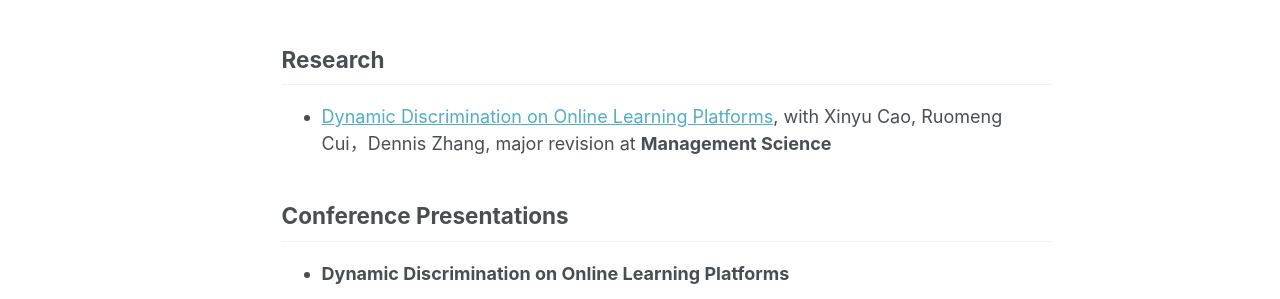
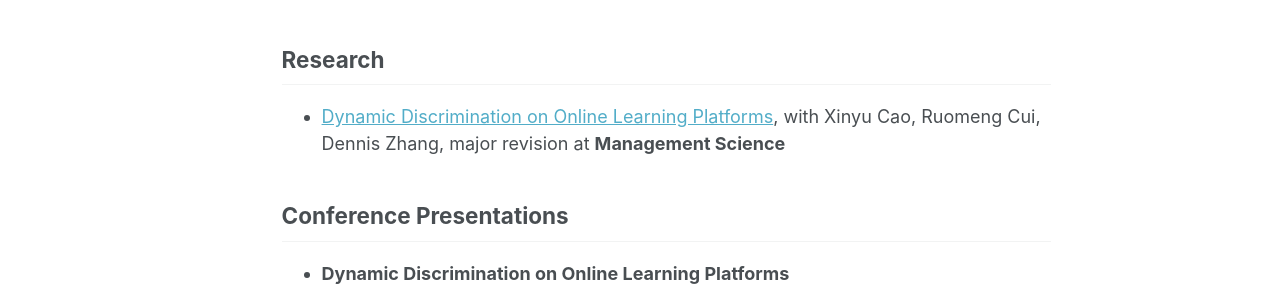
Before and after one commit to PeiboZhang/peibozhang.github.io, a Jekyll site: the page built from _pages/about.md, in a window 1280 px wide and 1321 px high. Shown: the part 538-837 px from the top of the window. Built offline with Jekyll 4.4.1, drawn with Linux system fonts in a browser that asks for light colours; some web fonts are replaced.

```diff
--- a/_pages/about.md
+++ b/_pages/about.md
@@ -33,7 +33,7 @@ My research interest broadly centers on online platform operations, generative A
 ## Research
 <ul>
   <li style="list-style-type: disc;">
-    <a href="https://papers.ssrn.com/sol3/papers.cfm?abstract_id=5264242" target="_blank">Dynamic Discrimination on Online Learning Platforms</a>, with Xinyu Cao, Ruomeng Cui，Dennis Zhang, major revision at <b>Management Science</b>
+    <a href="https://papers.ssrn.com/sol3/papers.cfm?abstract_id=5264242" target="_blank">Dynamic Discrimination on Online Learning Platforms</a>, with Xinyu Cao, Ruomeng Cui, Dennis Zhang, major revision at <b>Management Science</b>
   </li>
 </ul>
 
```
